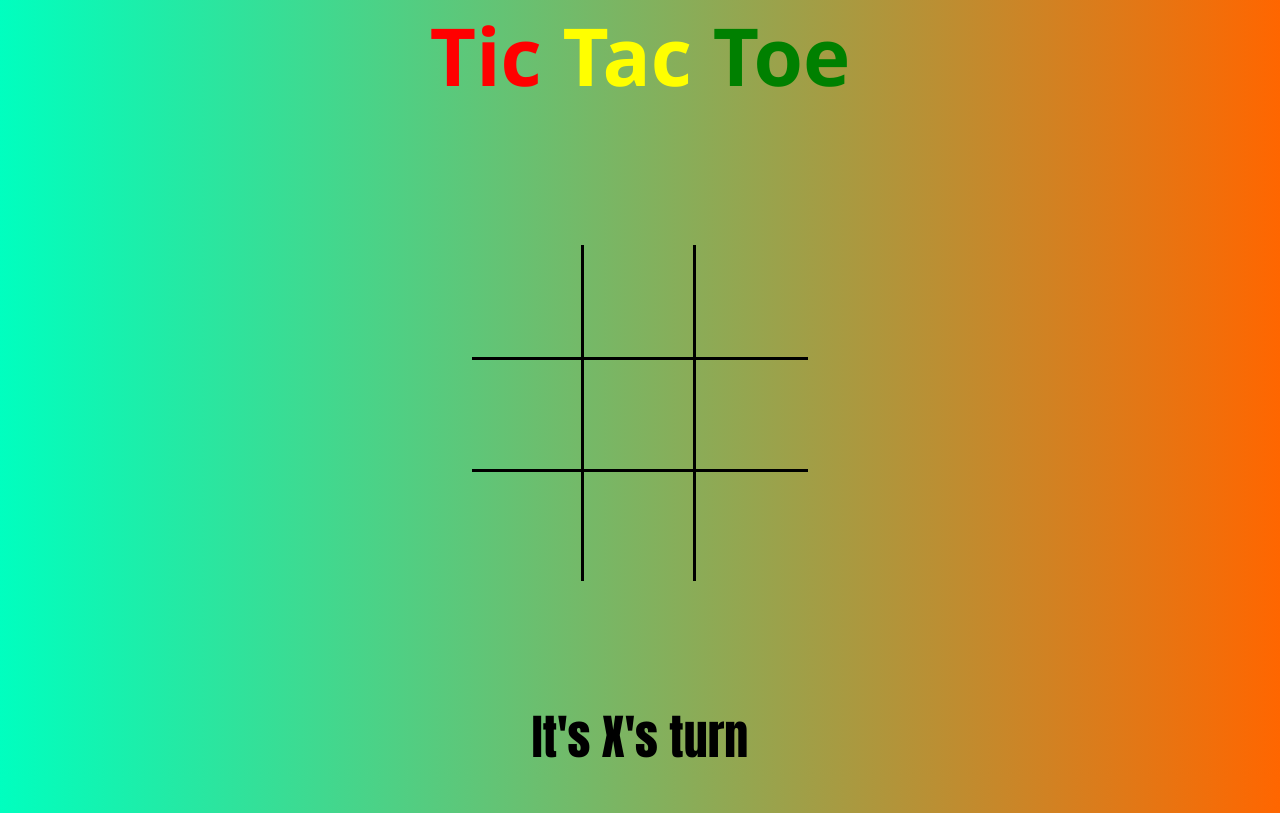
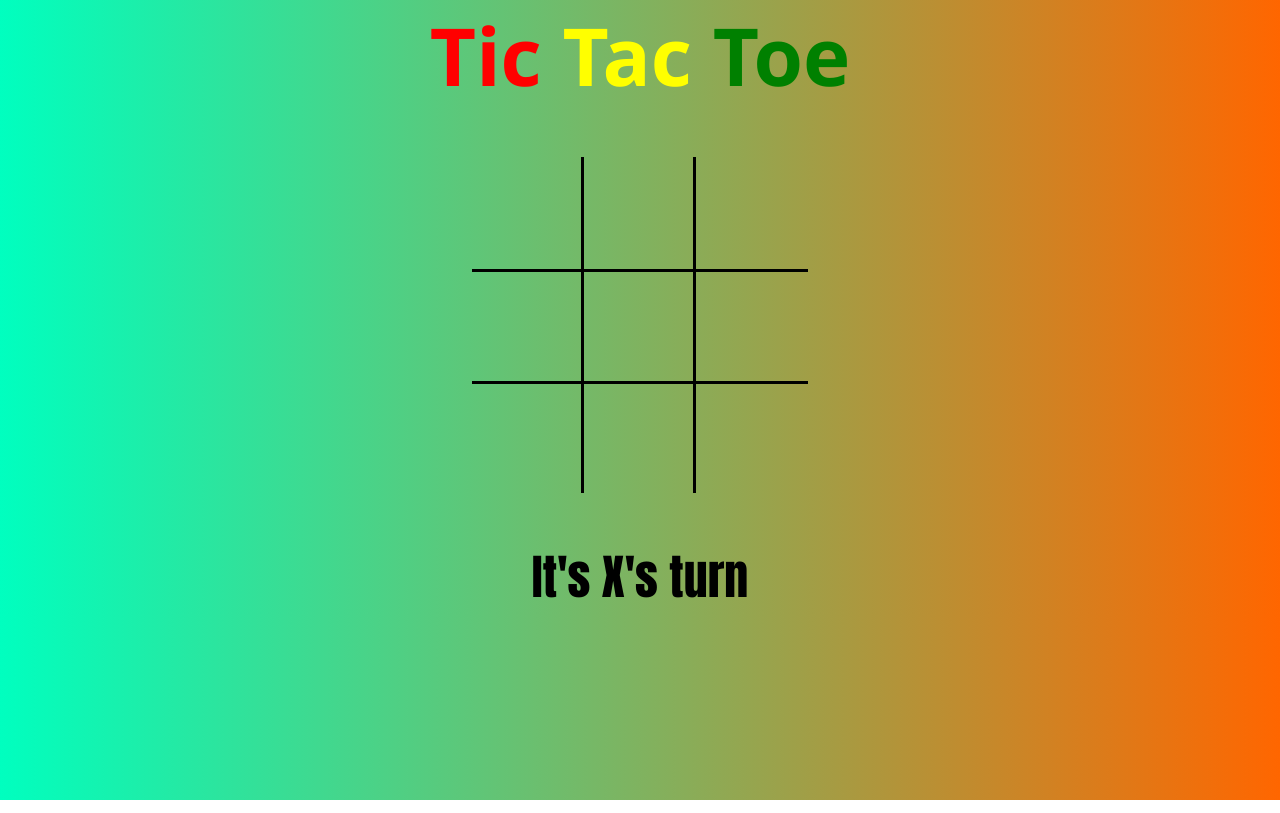
Before and after one commit to YussaMoney/Tic_Tac_Toe-Game, a website: page index.html in a window 1280 px wide. Drawn offline with Linux system fonts and the light colour scheme.

```diff
--- a/style.css
+++ b/style.css
@@ -13,6 +13,7 @@
 .heading {
   text-align: center;
   font-size: 5rem;
+  margin-bottom: 3rem;
 }
 
 #red {
@@ -31,10 +32,9 @@
   display: grid;
   justify-content: center;
   align-content: center;
-  height: 100vh;
+  height: 100%;
   grid-template-columns: repeat(3, auto);
   font-style: italic;
-  margin-top: -6rem;
 }
 
 .cell {
@@ -72,7 +72,7 @@
     'Arial Narrow Bold',
     sans-serif;
   text-align: center;
-  margin-top: -7rem;
+  margin-top: 3rem;
 }
 
 .winning-box {
```
Also changed, not shown: Tic-Tac-Toe.png (added).
